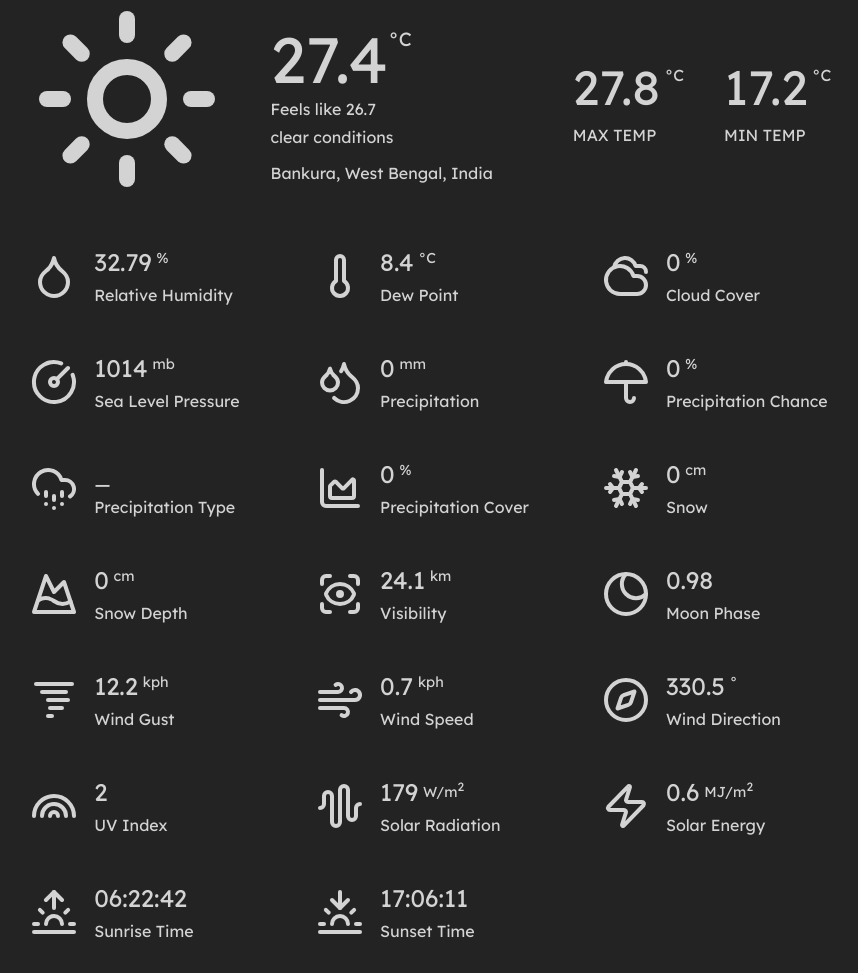
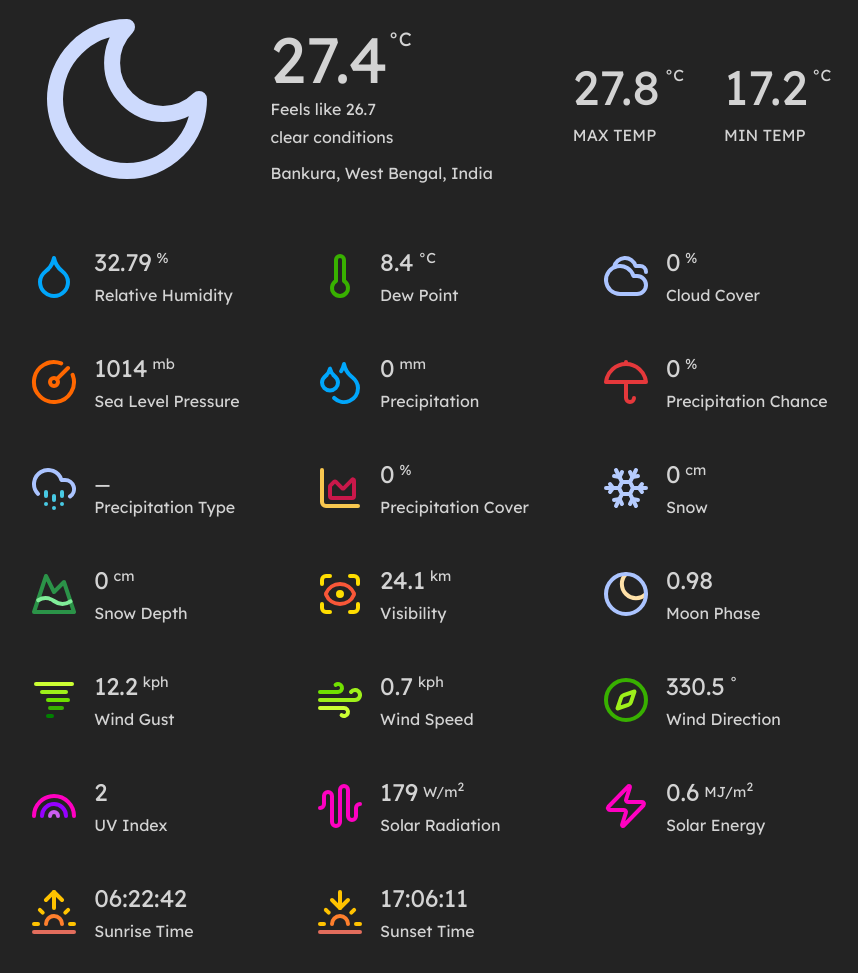
Before and after one commit to tangerineArc/aeolus, a website built with webpack: page src/template.html in a window 1280 px wide. Shown: the part 133-1106 px from the top of the page, without its empty margins (205-1063 px from the left). Built offline with nearby package versions, Linux system fonts and the light colour scheme; no server answers.

Commit message:
chore: make icons colored

```diff
--- a/src/index.js
+++ b/src/index.js
@@ -7,9 +7,9 @@ const location = "bankura";
 
 import getWeatherData from "./models/data";
 
-// getWeatherData(location, units).then(data => {
-//   console.log(data);
+getWeatherData(location, units).then(data => {
+  console.log(data);
 
 
 
-// });
+});
--- a/src/style.css
+++ b/src/style.css
@@ -10,6 +10,7 @@
 
 :root {
   --primary-background-color: #232323;
+  /* --primary-background-color: #fff; */
   --secondary-background-color: #343434;
   --tertiary-background-color: #464646;
 
@@ -82,9 +83,6 @@ main {
 }
 
 #settings {
-  display: flex;
-  gap: 1rem;
-
   & > div {
     background-color: var(--secondary-background-color);
     padding: 0.5rem;
--- a/src/template.html
+++ b/src/template.html
@@ -22,11 +22,6 @@
         </div>
         <div id="settings">
           <div>
-            <svg xmlns="http://www.w3.org/2000/svg" width="24" height="24" viewBox="0 0 24 24" fill="none" stroke="currentColor" stroke-width="2" stroke-linecap="round" stroke-linejoin="round" id="moon-icno" class="theme-icon">
-              <path d="M12 3a6 6 0 0 0 9 9 9 9 0 1 1-9-9Z"/>
-            </svg>
-          </div>
-          <div>
             <svg xmlns="http://www.w3.org/2000/svg" width="24" height="24" viewBox="0 0 24 24" fill="none" stroke="currentColor" stroke-width="2" stroke-linecap="round" stroke-linejoin="round" id="units-selector-icon">
               <path d="m12.99 6.74 1.93 3.44"/>
               <path d="M19.136 12a10 10 0 0 1-14.271 0"/>
@@ -41,14 +36,8 @@
       <div id="overview-container">
         <div id="overview">
           <div id="summary">
-            <svg xmlns="http://www.w3.org/2000/svg" width="24" height="24" viewBox="0 0 24 24" fill="none" stroke="currentColor" stroke-width="2" stroke-linecap="round" stroke-linejoin="round" id="clear-day-icon" class="weather-icon">
-              <circle cx="12" cy="12" r="4"/><path d="M12 2v2"/>
-              <path d="M12 20v2"/>
-              <path d="m4.93 4.93 1.41 1.41"/>
-              <path d="m17.66 17.66 1.41 1.41"/>
-              <path d="M2 12h2"/><path d="M20 12h2"/>
-              <path d="m6.34 17.66-1.41 1.41"/>
-              <path d="m19.07 4.93-1.41 1.41"/>
+            <svg xmlns="http://www.w3.org/2000/svg" width="24" height="24" viewBox="0 0 24 24" fill="none" stroke="#cddafd" stroke-width="2" stroke-linecap="round" stroke-linejoin="round" id="clear-night-icon" class="weather-icon">
+              <path d="M12 3a6 6 0 0 0 9 9 9 9 0 1 1-9-9Z"/>
             </svg>
           </div>
           <div id="description">
@@ -74,7 +63,7 @@
 
       <div id="current-conditions">
         <div id="relative-humidity-container">
-          <svg xmlns="http://www.w3.org/2000/svg" width="24" height="24" viewBox="0 0 24 24" fill="none" stroke="currentColor" stroke-width="2" stroke-linecap="round" stroke-linejoin="round">
+          <svg xmlns="http://www.w3.org/2000/svg" width="24" height="24" viewBox="0 0 24 24" fill="none" stroke="#00a6fb" stroke-width="2" stroke-linecap="round" stroke-linejoin="round">
             <path d="M12 22a7 7 0 0 0 7-7c0-2-1-3.9-3-5.5s-3.5-4-4-6.5c-.5 2.5-2 4.9-4 6.5C6 11.1 5 13 5 15a7 7 0 0 0 7 7z"/>
           </svg>
           <div>
@@ -83,7 +72,7 @@
           </div>
         </div>
         <div id="dew-point-container">
-          <svg xmlns="http://www.w3.org/2000/svg" width="24" height="24" viewBox="0 0 24 24" fill="none" stroke="currentColor" stroke-width="2" stroke-linecap="round" stroke-linejoin="round">
+          <svg xmlns="http://www.w3.org/2000/svg" width="24" height="24" viewBox="0 0 24 24" stroke="#38b000" fill="none" stroke-width="2" stroke-linecap="round" stroke-linejoin="round">
             <path d="M14 4v10.54a4 4 0 1 1-4 0V4a2 2 0 0 1 4 0Z"/>
           </svg>
           <div>
@@ -93,8 +82,8 @@
         </div>
         <div id="cloud-cover-container">
           <svg xmlns="http://www.w3.org/2000/svg" width="24" height="24" viewBox="0 0 24 24" fill="none" stroke="currentColor" stroke-width="2" stroke-linecap="round" stroke-linejoin="round">
-            <path d="M17.5 21H9a7 7 0 1 1 6.71-9h1.79a4.5 4.5 0 1 1 0 9Z"/>
-            <path d="M22 10a3 3 0 0 0-3-3h-2.207a5.502 5.502 0 0 0-10.702.5"/>
+            <path d="M17.5 21H9a7 7 0 1 1 6.71-9h1.79a4.5 4.5 0 1 1 0 9Z" stroke="#abc4ff"/>
+            <path d="M22 10a3 3 0 0 0-3-3h-2.207a5.502 5.502 0 0 0-10.702.5" stroke="#abc4ff"/>
           </svg>
           <div>
             <p class="parameter-value">0<span>%</span></p>
@@ -102,7 +91,7 @@
           </div>
         </div>
         <div id="sea-level-pressure-container">
-          <svg xmlns="http://www.w3.org/2000/svg" width="24" height="24" viewBox="0 0 24 24" fill="none" stroke="currentColor" stroke-width="2" stroke-linecap="round" stroke-linejoin="round">
+          <svg xmlns="http://www.w3.org/2000/svg" width="24" height="24" viewBox="0 0 24 24" fill="none" stroke="#ff6700" stroke-width="2" stroke-linecap="round" stroke-linejoin="round">
             <path d="M15.6 2.7a10 10 0 1 0 5.7 5.7"/>
             <circle cx="12" cy="12" r="2"/>
             <path d="M13.4 10.6 19 5"/>
@@ -113,7 +102,7 @@
           </div>
         </div>
         <div id="precipitation-container">
-          <svg xmlns="http://www.w3.org/2000/svg" width="24" height="24" viewBox="0 0 24 24" fill="none" stroke="currentColor" stroke-width="2" stroke-linecap="round" stroke-linejoin="round">
+          <svg xmlns="http://www.w3.org/2000/svg" width="24" height="24" viewBox="0 0 24 24" fill="none" stroke="#00a6fb" stroke-width="2" stroke-linecap="round" stroke-linejoin="round">
             <path d="M7 16.3c2.2 0 4-1.83 4-4.05 0-1.16-.57-2.26-1.71-3.19S7.29 6.75 7 5.3c-.29 1.45-1.14 2.84-2.29 3.76S3 11.1 3 12.25c0 2.22 1.8 4.05 4 4.05z"/>
             <path d="M12.56 6.6A10.97 10.97 0 0 0 14 3.02c.5 2.5 2 4.9 4 6.5s3 3.5 3 5.5a6.98 6.98 0 0 1-11.91 4.97"/>
           </svg>
@@ -124,9 +113,9 @@
         </div>
         <div id="precipitation-chance-container">
           <svg xmlns="http://www.w3.org/2000/svg" width="24" height="24" viewBox="0 0 24 24" fill="none" stroke="currentColor" stroke-width="2" stroke-linecap="round" stroke-linejoin="round">
-            <path d="M22 12a10.06 10.06 1 0 0-20 0Z"/>
-            <path d="M12 12v8a2 2 0 0 0 4 0"/>
-            <path d="M12 2v1"/>
+            <path d="M22 12a10.06 10.06 1 0 0-20 0Z" stroke="#e5383b"/>
+            <path d="M12 12v8a2 2 0 0 0 4 0" stroke="#e5383b"/>
+            <path d="M12 2v1" stroke="#e5383b"/>
           </svg>
           <div>
             <p class="parameter-value">0<span>%</span></p>
@@ -135,12 +124,13 @@
         </div>
         <div id="precipitation-type-container">
           <svg xmlns="http://www.w3.org/2000/svg" width="24" height="24" viewBox="0 0 24 24" fill="none" stroke="currentColor" stroke-width="2" stroke-linecap="round" stroke-linejoin="round">
-            <path d="M4 14.899A7 7 0 1 1 15.71 8h1.79a4.5 4.5 0 0 1 2.5 8.242"/>
-            <path d="M16 14v2"/>
-            <path d="M8 14v2"/>
-            <path d="M16 20h.01"/>
-            <path d="M8 20h.01"/>
-            <path d="M12 16v2"/><path d="M12 22h.01"/>
+            <path d="M4 14.899A7 7 0 1 1 15.71 8h1.79a4.5 4.5 0 0 1 2.5 8.242" stroke="#abc4ff"/>
+            <path d="M16 14v2" stroke="#48cae4"/>
+            <path d="M8 14v2" stroke="#48cae4"/>
+            <path d="M16 20h.01" stroke="#48cae4"/>
+            <path d="M8 20h.01" stroke="#48cae4"/>
+            <path d="M12 16v2" stroke="#48cae4"/>
+            <path d="M12 22h.01" stroke="#48cae4"/>
           </svg>
           <div>
             <p class="parameter-value">_<span></span></p>
@@ -149,8 +139,8 @@
         </div>
         <div id="precpitation-cover-container">
           <svg xmlns="http://www.w3.org/2000/svg" width="24" height="24" viewBox="0 0 24 24" fill="none" stroke="currentColor" stroke-width="2" stroke-linecap="round" stroke-linejoin="round">
-            <path d="M3 3v16a2 2 0 0 0 2 2h16"/>
-            <path d="M7 11.207a.5.5 0 0 1 .146-.353l2-2a.5.5 0 0 1 .708 0l3.292 3.292a.5.5 0 0 0 .708 0l4.292-4.292a.5.5 0 0 1 .854.353V16a1 1 0 0 1-1 1H8a1 1 0 0 1-1-1z"/>
+            <path d="M3 3v16a2 2 0 0 0 2 2h16" stroke="#f9c74f"/>
+            <path d="M7 11.207a.5.5 0 0 1 .146-.353l2-2a.5.5 0 0 1 .708 0l3.292 3.292a.5.5 0 0 0 .708 0l4.292-4.292a.5.5 0 0 1 .854.353V16a1 1 0 0 1-1 1H8a1 1 0 0 1-1-1z" stroke="#c9184a"/>
           </svg>
           <div>
             <p class="parameter-value">0<span>%</span></p>
@@ -158,7 +148,7 @@
           </div>
         </div>
         <div id="snow-container">
-          <svg xmlns="http://www.w3.org/2000/svg" width="24" height="24" viewBox="0 0 24 24" fill="none" stroke="currentColor" stroke-width="2" stroke-linecap="round" stroke-linejoin="round">
+          <svg xmlns="http://www.w3.org/2000/svg" width="24" height="24" viewBox="0 0 24 24" fill="none" stroke="#b6ccfe" stroke-width="2" stroke-linecap="round" stroke-linejoin="round">
             <path d="m10 20-1.25-2.5L6 18"/>
             <path d="M10 4 8.75 6.5 6 6"/>
             <path d="m14 20 1.25-2.5L18 18"/>
@@ -179,8 +169,8 @@
         </div>
         <div id="snow-depth-container">
           <svg xmlns="http://www.w3.org/2000/svg" width="24" height="24" viewBox="0 0 24 24" fill="none" stroke="currentColor" stroke-width="2" stroke-linecap="round" stroke-linejoin="round">
-            <path d="m8 3 4 8 5-5 5 15H2L8 3z"/>
-            <path d="M4.14 15.08c2.62-1.57 5.24-1.43 7.86.42 2.74 1.94 5.49 2 8.23.19"/>
+            <path d="m8 3 4 8 5-5 5 15H2L8 3z" stroke="#2b9348"/>
+            <path d="M4.14 15.08c2.62-1.57 5.24-1.43 7.86.42 2.74 1.94 5.49 2 8.23.19" stroke="#80ed99"/>
           </svg>
           <div>
             <p class="parameter-value">0<span>cm</span></p>
@@ -189,12 +179,12 @@
         </div>
         <div id="visibility-container">
           <svg xmlns="http://www.w3.org/2000/svg" width="24" height="24" viewBox="0 0 24 24" fill="none" stroke="currentColor" stroke-width="2" stroke-linecap="round" stroke-linejoin="round">
-            <path d="M3 7V5a2 2 0 0 1 2-2h2"/>
-            <path d="M17 3h2a2 2 0 0 1 2 2v2"/>
-            <path d="M21 17v2a2 2 0 0 1-2 2h-2"/>
-            <path d="M7 21H5a2 2 0 0 1-2-2v-2"/>
-            <circle cx="12" cy="12" r="1"/>
-            <path d="M18.944 12.33a1 1 0 0 0 0-.66 7.5 7.5 0 0 0-13.888 0 1 1 0 0 0 0 .66 7.5 7.5 0 0 0 13.888 0"/>
+            <path d="M3 7V5a2 2 0 0 1 2-2h2" stroke="#ffdd00"/>
+            <path d="M17 3h2a2 2 0 0 1 2 2v2" stroke="#ffdd00"/>
+            <path d="M21 17v2a2 2 0 0 1-2 2h-2" stroke="#ffdd00"/>
+            <path d="M7 21H5a2 2 0 0 1-2-2v-2" stroke="#ffdd00"/>
+            <circle cx="12" cy="12" r="1" stroke="#ffdd00"/>
+            <path d="M18.944 12.33a1 1 0 0 0 0-.66 7.5 7.5 0 0 0-13.888 0 1 1 0 0 0 0 .66 7.5 7.5 0 0 0 13.888 0" stroke="#f95738"/>
           </svg>
           <div>
             <p class="parameter-value">24.1<span>km</span></p>
@@ -203,8 +193,8 @@
         </div>
         <div id="moon-phase-container">
           <svg xmlns="http://www.w3.org/2000/svg" width="24" height="24" viewBox="0 0 24 24" fill="none" stroke="currentColor" stroke-width="2" stroke-linecap="round" stroke-linejoin="round">
-            <circle cx="12" cy="12" r="10"/>
-            <path d="M12 2a7 7 0 1 0 10 10"/>
+            <path d="M12 2a7 7 0 1 0 10 10" stroke="#ffe1a8"/>
+            <circle cx="12" cy="12" r="10" stroke="#abc4ff"/>
           </svg>
           <div>
             <p class="parameter-value">0.98<span></span></p>
@@ -213,11 +203,11 @@
         </div>
         <div id="wind-gust-container">
           <svg xmlns="http://www.w3.org/2000/svg" width="24" height="24" viewBox="0 0 24 24" fill="none" stroke="currentColor" stroke-width="2" stroke-linecap="round" stroke-linejoin="round">
-            <path d="M21 4H3"/>
-            <path d="M18 8H6"/>
-            <path d="M19 12H9"/>
-            <path d="M16 16h-6"/>
-            <path d="M11 20H9"/>
+            <path d="M21 4H3" stroke="#ccff33"/>
+            <path d="M18 8H6" stroke="#9ef01a"/>
+            <path d="M19 12H9" stroke="#70e000"/>
+            <path d="M16 16h-6" stroke="#38b000"/>
+            <path d="M11 20H9" stroke="#008000"/>
           </svg>
           <div>
             <p class="parameter-value">12.2<span>kph</span></p>
@@ -226,9 +216,9 @@
         </div>
         <div id="wind-speed-container">
           <svg xmlns="http://www.w3.org/2000/svg" width="24" height="24" viewBox="0 0 24 24" fill="none" stroke="currentColor" stroke-width="2" stroke-linecap="round" stroke-linejoin="round">
-            <path d="M12.8 19.6A2 2 0 1 0 14 16H2"/>
-            <path d="M17.5 8a2.5 2.5 0 1 1 2 4H2"/>
-            <path d="M9.8 4.4A2 2 0 1 1 11 8H2"/>
+            <path d="M12.8 19.6A2 2 0 1 0 14 16H2" stroke="#ccff33"/>
+            <path d="M17.5 8a2.5 2.5 0 1 1 2 4H2" stroke="#9ef01a"/>
+            <path d="M9.8 4.4A2 2 0 1 1 11 8H2" stroke="#70e000"/>
           </svg>
           <div>
             <p class="parameter-value">0.7<span>kph</span></p>
@@ -237,8 +227,8 @@
         </div>
         <div id="wind-direction-container">
           <svg xmlns="http://www.w3.org/2000/svg" width="24" height="24" viewBox="0 0 24 24" fill="none" stroke="currentColor" stroke-width="2" stroke-linecap="round" stroke-linejoin="round">
-            <path d="m16.24 7.76-1.804 5.411a2 2 0 0 1-1.265 1.265L7.76 16.24l1.804-5.411a2 2 0 0 1 1.265-1.265z"/>
-            <circle cx="12" cy="12" r="10"/>
+            <path d="m16.24 7.76-1.804 5.411a2 2 0 0 1-1.265 1.265L7.76 16.24l1.804-5.411a2 2 0 0 1 1.265-1.265z" stroke="#9ef01a"/>
+            <circle cx="12" cy="12" r="10" stroke="#38b000"/>
           </svg>
           <div>
             <p class="parameter-value">330.5<span>&deg;</span></p>
@@ -247,9 +237,9 @@
         </div>
         <div id="uv-index-container">
           <svg xmlns="http://www.w3.org/2000/svg" width="24" height="24" viewBox="0 0 24 24" fill="none" stroke="currentColor" stroke-width="2" stroke-linecap="round" stroke-linejoin="round">
-            <path d="M22 17a10 10 0 0 0-20 0"/>
-            <path d="M6 17a6 6 0 0 1 12 0"/>
-            <path d="M10 17a2 2 0 0 1 4 0"/>
+            <path d="M22 17a10 10 0 0 0-20 0" stroke="#ff00c1"/>
+            <path d="M6 17a6 6 0 0 1 12 0" stroke="#9600ff"/>
+            <path d="M10 17a2 2 0 0 1 4 0" stroke="#cb5df1"/>
           </svg>
           <div>
             <p class="parameter-value">2<span></span></p>
@@ -257,7 +247,7 @@
           </div>
         </div>
         <div id="solar-radiation-container">
-          <svg xmlns="http://www.w3.org/2000/svg" width="24" height="24" viewBox="0 0 24 24" fill="none" stroke="currentColor" stroke-width="2" stroke-linecap="round" stroke-linejoin="round">
+          <svg xmlns="http://www.w3.org/2000/svg" width="24" height="24" viewBox="0 0 24 24" fill="none" stroke="#ff00c1" stroke-width="2" stroke-linecap="round" stroke-linejoin="round">
             <path d="M2 13a2 2 0 0 0 2-2V7a2 2 0 0 1 4 0v13a2 2 0 0 0 4 0V4a2 2 0 0 1 4 0v13a2 2 0 0 0 4 0v-4a2 2 0 0 1 2-2"/>
           </svg>
           <div>
@@ -266,7 +256,7 @@
           </div>
         </div>
         <div id="solar-energy-container">
-          <svg xmlns="http://www.w3.org/2000/svg" width="24" height="24" viewBox="0 0 24 24" fill="none" stroke="currentColor" stroke-width="2" stroke-linecap="round" stroke-linejoin="round">
+          <svg xmlns="http://www.w3.org/2000/svg" width="24" height="24" viewBox="0 0 24 24" fill="none" stroke="#ff00c1" stroke-width="2" stroke-linecap="round" stroke-linejoin="round">
             <path d="M4 14a1 1 0 0 1-.78-1.63l9.9-10.2a.5.5 0 0 1 .86.46l-1.92 6.02A1 1 0 0 0 13 10h7a1 1 0 0 1 .78 1.63l-9.9 10.2a.5.5 0 0 1-.86-.46l1.92-6.02A1 1 0 0 0 11 14z"/>
           </svg>
           <div>
@@ -276,14 +266,14 @@
         </div>
         <div id="sunrise-time-container">
           <svg xmlns="http://www.w3.org/2000/svg" width="24" height="24" viewBox="0 0 24 24" fill="none" stroke="currentColor" stroke-width="2" stroke-linecap="round" stroke-linejoin="round">
-            <path d="M12 2v8"/>
-            <path d="m4.93 10.93 1.41 1.41"/>
-            <path d="M2 18h2"/>
-            <path d="M20 18h2"/>
-            <path d="m19.07 10.93-1.41 1.41"/>
-            <path d="M22 22H2"/>
-            <path d="m8 6 4-4 4 4"/>
-            <path d="M16 18a4 4 0 0 0-8 0"/>
+            <path d="M12 2v8" stroke="#ffc300"/>
+            <path d="m4.93 10.93 1.41 1.41" stroke="#ffc300"/>
+            <path d="M2 18h2" stroke="#ffc300"/>
+            <path d="M20 18h2" stroke="#ffc300"/>
+            <path d="m19.07 10.93-1.41 1.41" stroke="#ffc300"/>
+            <path d="M22 22H2" stroke="#e26d5c"/>
+            <path d="m8 6 4-4 4 4" stroke="#ffc300"/>
+            <path d="M16 18a4 4 0 0 0-8 0" stroke="#fe7f2d"/>
           </svg>
           <div>
             <p class="parameter-value">06:22:42<span></span></p>
@@ -292,14 +282,14 @@
         </div>
         <div id="sunset-time-container">
           <svg xmlns="http://www.w3.org/2000/svg" width="24" height="24" viewBox="0 0 24 24" fill="none" stroke="currentColor" stroke-width="2" stroke-linecap="round" stroke-linejoin="round">
-            <path d="M12 10V2"/>
-            <path d="m4.93 10.93 1.41 1.41"/>
-            <path d="M2 18h2"/>
-            <path d="M20 18h2"/>
-            <path d="m19.07 10.93-1.41 1.41"/>
-            <path d="M22 22H2"/>
-            <path d="m16 6-4 4-4-4"/>
-            <path d="M16 18a4 4 0 0 0-8 0"/>
+            <path d="M12 10V2" stroke="#ffc300"/>
+            <path d="m4.93 10.93 1.41 1.41" stroke="#ffc300"/>
+            <path d="M2 18h2" stroke="#ffc300"/>
+            <path d="M20 18h2" stroke="#ffc300"/>
+            <path d="m19.07 10.93-1.41 1.41" stroke="#ffc300"/>
+            <path d="M22 22H2" stroke="#e26d5c"/>
+            <path d="m16 6-4 4-4-4" stroke="#ffc300"/>
+            <path d="M16 18a4 4 0 0 0-8 0" stroke="#fe7f2d"/>
           </svg>
           <div>
             <p class="parameter-value">17:06:11<span></span></p>
```
Also changed, not shown: src/ui/icons.js (+76 -74 lines).
